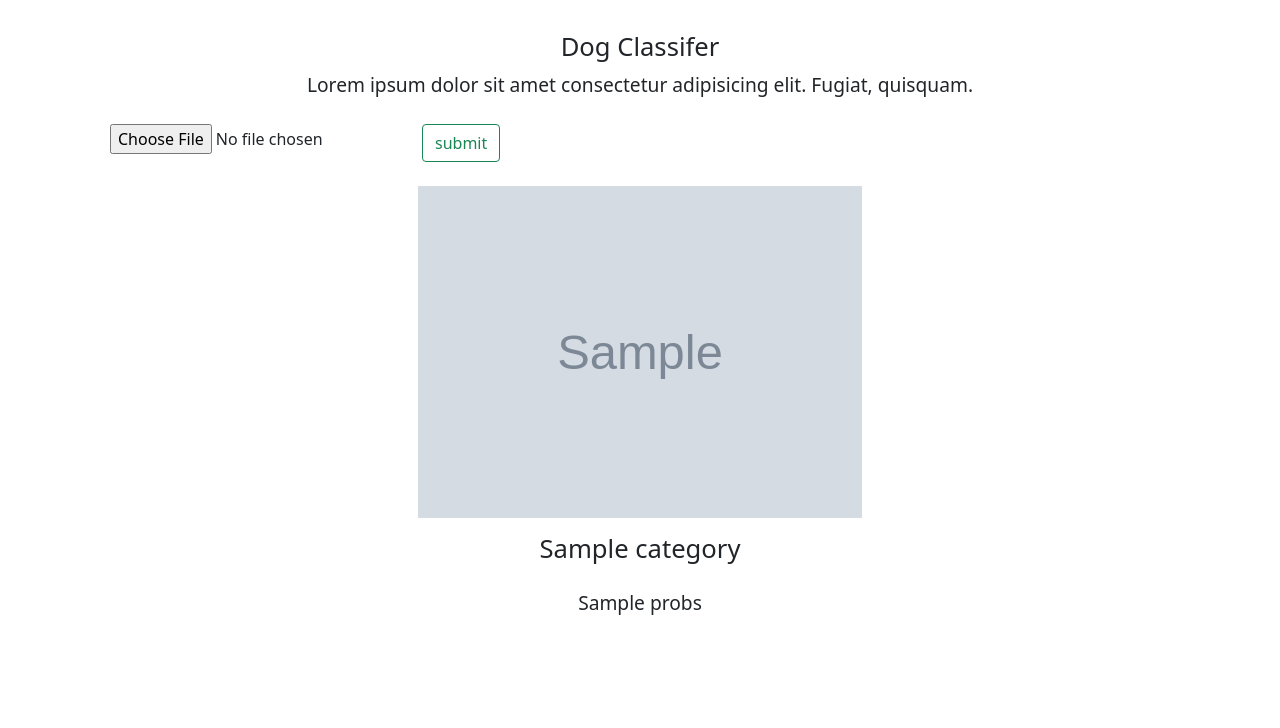
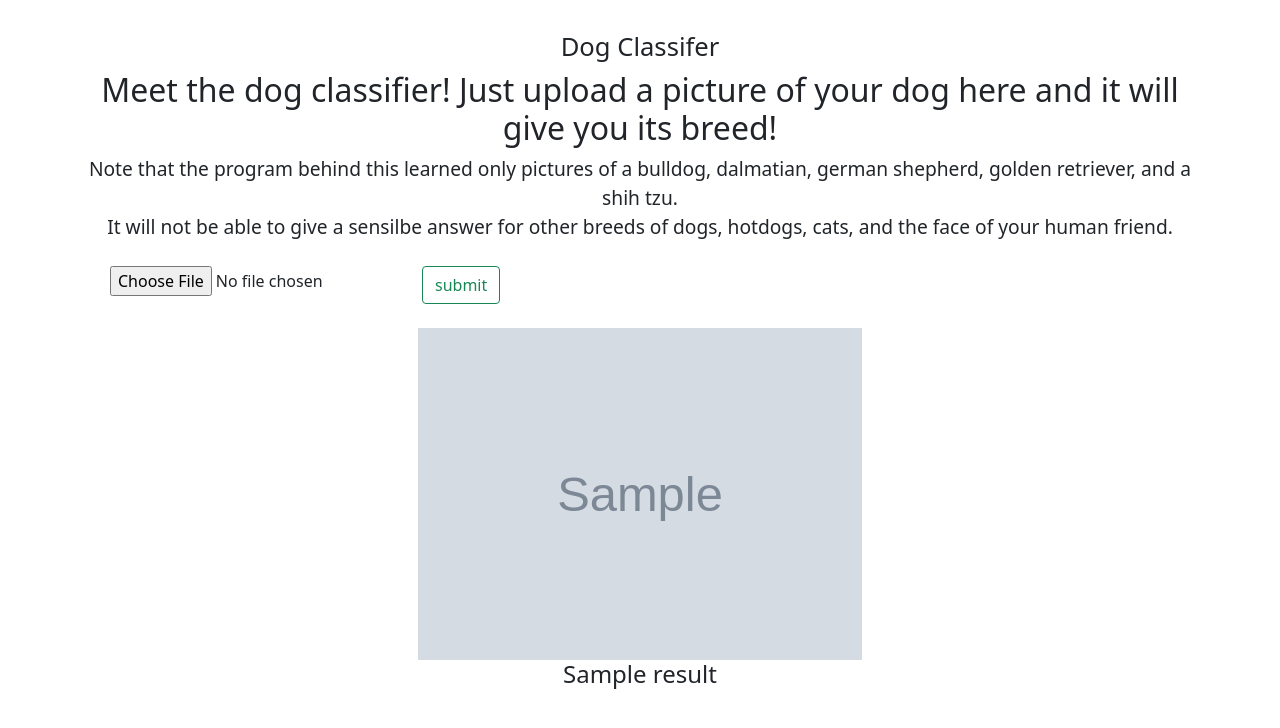
Before and after one commit to sinororo/Dog-Classifier, a Django app: template templates/index.html in a window 1280 px wide. Shown: the top 728 px of the page. Run offline with Django 4.2, Linux system fonts and the light colour scheme; the template is opened without the code that fills it: most values are stand-ins (such as "Sample title", 1, 10 or a date in 2020); grey boxes marked "Sample" are stand-in pictures; form fields are guessed from the names that the template uses.

Commit message:
Add result in return of classify()

```diff
--- a/apps/classifier/views.py
+++ b/apps/classifier/views.py
@@ -23,7 +23,8 @@ def classify(img_file):
     return {
         'image' : image_uri,
         'category': classes[prediction[1].item()],
-        'probs': "{:.2%}".format(max(probs_list))
+        'probs': "{:.2%}".format(max(probs_list)),
+        'result': "It is {:.2%} {}!".format(max(probs_list), classes[prediction[1].item()])
     }
 
 # Create your views here.
--- a/templates/index.html
+++ b/templates/index.html
@@ -14,7 +14,9 @@
     <div class="container">
         <div class="top text-center">
             <h3>Dog Classifer</h3>
-            <p>Lorem ipsum dolor sit amet consectetur adipisicing elit. Fugiat, quisquam.</p>
+            <h2>Meet the dog classifier! Just upload a picture of your dog here and it will give you its breed!</h2>
+            <p>Note that the program behind this learned only pictures of a bulldog, dalmatian, german shepherd, golden retriever, and a shih tzu.
+                <br> It will not be able to give a sensilbe answer for other breeds of dogs, hotdogs, cats, and the face of your human friend.</p>
 
         </div>
         <form method="POST" id="imageForm" enctype="multipart/form-data">
@@ -26,8 +28,7 @@
         </form>
         <div class="result text-center" id="result">
             <img class="img-fluid rounded-4 mx-auto d-block"src="{{ result.image }}">
-            <h3>{{ result.category }}</h3>
-            <p>{{ result.probs }}</p>
+            <h4> {{ result.result}} </h4>
         </div>
     </div>
 
```
